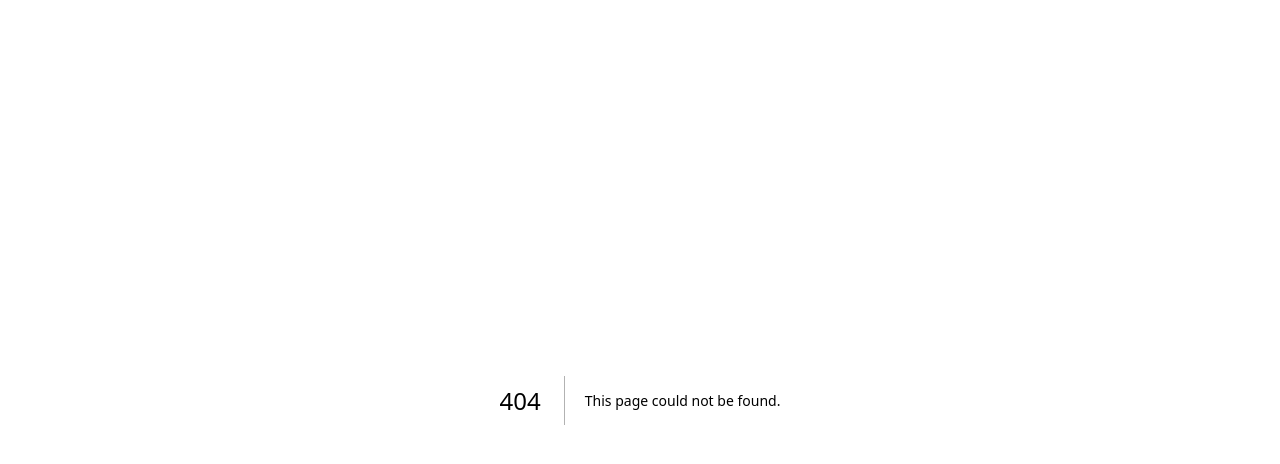
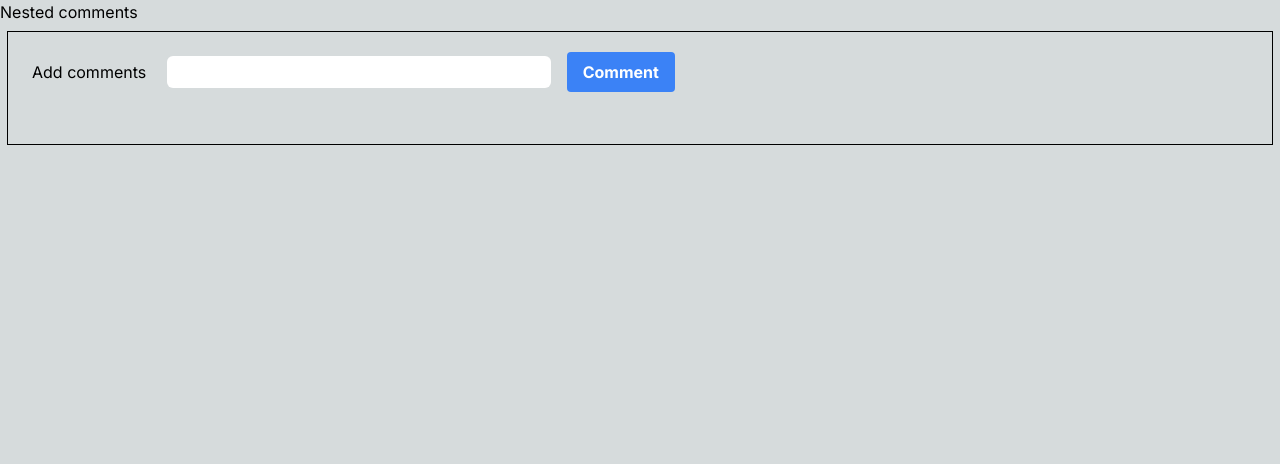
Before and after one commit to prakashchoudhary07/fountain-assignment-frontend, a Next.js app: page /comments in a window 1280 px wide. Before the commit this address had no page. Shown: the top 464 px of the page. Built offline with nearby package versions, Linux system fonts and the light colour scheme.

Commit message:
feat: create comments page, add comments feature

```diff
--- /dev/null
+++ b/src/app/comments/layout.tsx
@@ -0,0 +1,7 @@
+export default function CommentsLayout({
+  children, // will be a page or nested layout
+}: {
+  children: React.ReactNode;
+}) {
+  return <section>{children}</section>;
+}
--- /dev/null
+++ b/src/app/comments/page.tsx
@@ -0,0 +1,40 @@
+"use client";
+
+import Comment from "@/components/comment";
+import {
+  CommentStoreInterface,
+  addComment,
+  deleteComment,
+} from "@/utils/comments";
+import { useState } from "react";
+
+const commentStore: CommentStoreInterface = {
+  id: 1,
+  items: [],
+};
+
+export default function Page() {
+  const [commentData, setCommentDate] =
+    useState<CommentStoreInterface>(commentStore);
+
+  const handelAddComment = (parentId: number, body: string) => {
+    const comments = addComment(commentStore, parentId, body);
+    setCommentDate(comments);
+  };
+
+  const handelDeleteComment = (commentId: number) => {
+    const comments = deleteComment(commentStore, commentId);
+    setCommentDate({ ...comments });
+  };
+
+  return (
+    <div>
+      <h1>Nested comments</h1>
+      <Comment
+        comment={commentData}
+        addComment={handelAddComment}
+        deleteComment={handelDeleteComment}
+      />
+    </div>
+  );
+}
```
